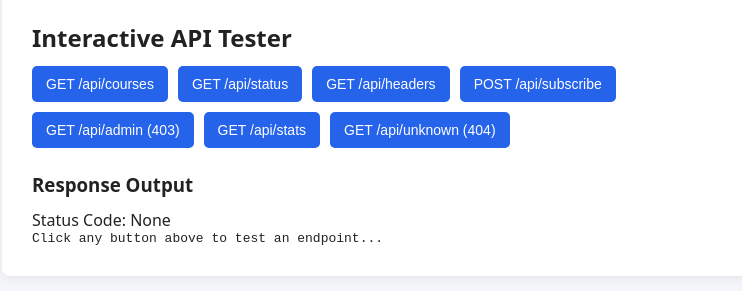
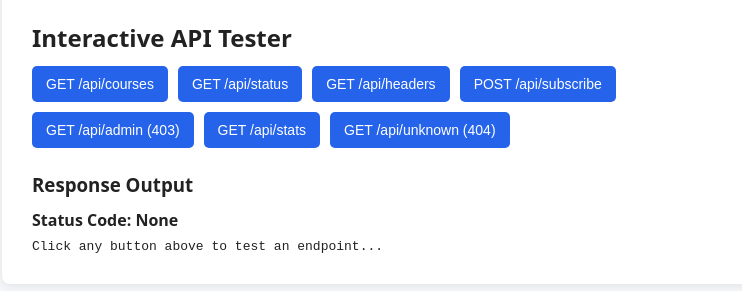
Before and after one commit to mohamedabdelmonem-v/web-lab8, a website: page public/index.html in a window 1280 px wide. Shown: the part 179-470 px from the top of the page, without its empty margins (263-1005 px from the left). Drawn offline with Linux system fonts and the light colour scheme.

Commit message:
Styles the HTTP status code line above the response viewer.Bolds the status label and value for quick scanning.Adds a small gap between the status indicator and the <pre> output block.

```diff
--- a/public/styles.css
+++ b/public/styles.css
@@ -56,3 +56,8 @@ button {
 button:hover {
   background-color: #1d4ed8;
 }
+
+.status-bar {
+  font-weight: bold;
+  margin-bottom: 8px;
+}
```
